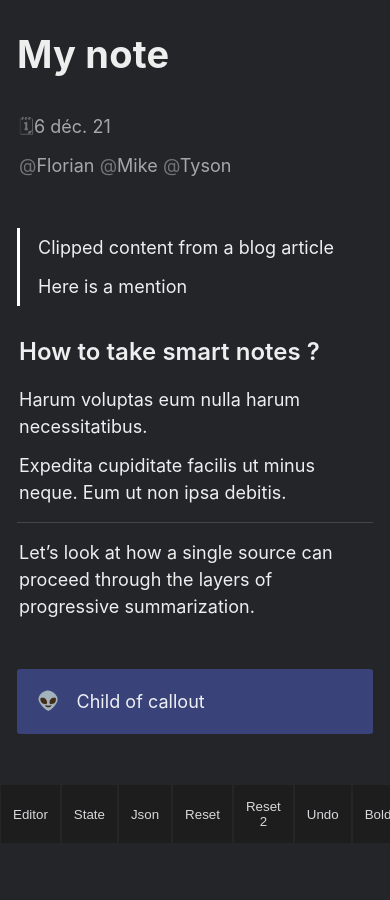
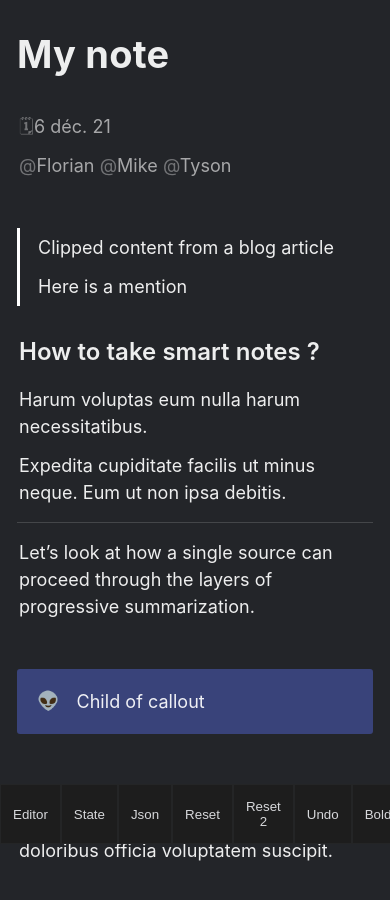
Before and after one commit to flodlc/block-builder, a React (Create React App) app: page / in a window 390 px wide. Shown: the top 900 px of the page. Before the commit the page ends 844 px from the top, so only its background shows below. Built offline with nearby package versions, Linux system fonts and the light colour scheme; the HTML template or start-up script is replaced by a standard one.

Commit message:
fix carret scroll on iphone

```diff
--- a/src/index.css
+++ b/src/index.css
@@ -15,9 +15,6 @@ code {
 }
 
 .editor {
-    scroll-behavior: smooth;
-    overflow: auto;
-    height: 100vh;
     display: flex;
     flex-direction: column;
 }
--- a/src/plugins/blockSelection/blockSelection.plugin.tsx
+++ b/src/plugins/blockSelection/blockSelection.plugin.tsx
@@ -43,7 +43,7 @@ export const BlockSelectionPlugin: PluginFactory =
             draggingState = editor.trigger(BLOCK_SELECTION_EVENTS.changed, {
                 start: getMouseEventRectInView(e, view),
             });
-            startNodeId = getNodeIdFromPoint(e.pageX, e.pageY);
+            startNodeId = getNodeIdFromPoint(e.clientX, e.clientY);
             if (editor.state.selection?.isBlock()) {
                 editor.createTransaction().focus().dispatch(false);
             }
@@ -64,7 +64,7 @@ export const BlockSelectionPlugin: PluginFactory =
 
         const onMouseMove = (e: MouseEvent) => {
             if (!draggingState) return;
-            const nodeId = getNodeIdFromPoint(e.pageX, e.pageY);
+            const nodeId = getNodeIdFromPoint(e.clientX, e.clientY);
             if (
                 !editor.state.selection?.isBlock() &&
                 startNodeId &&
@@ -126,7 +126,7 @@ const sortSelectedIds = (nodeIds: string[], editor: Editor) => {
 
 const getMouseEventRectInView = (e: MouseEvent, view: View) => {
     const viewDomRect = view.dom.getBoundingClientRect();
-    return { x: e.pageX - viewDomRect.left, y: e.pageY - viewDomRect.top };
+    return { x: e.clientX - viewDomRect.left, y: e.clientY - viewDomRect.top };
 };
 
 const getNodeIdsUnderSelection = (
```
